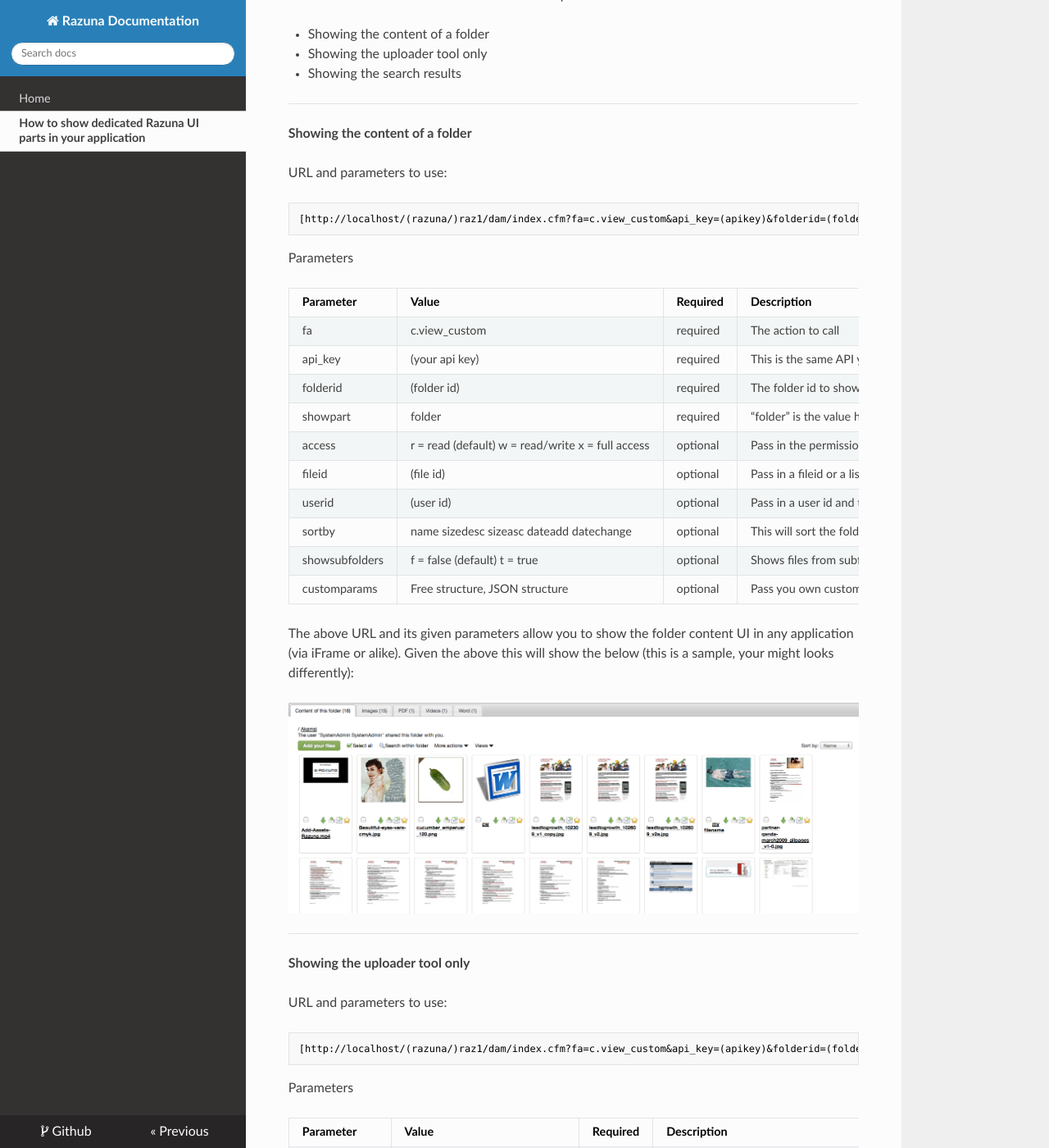
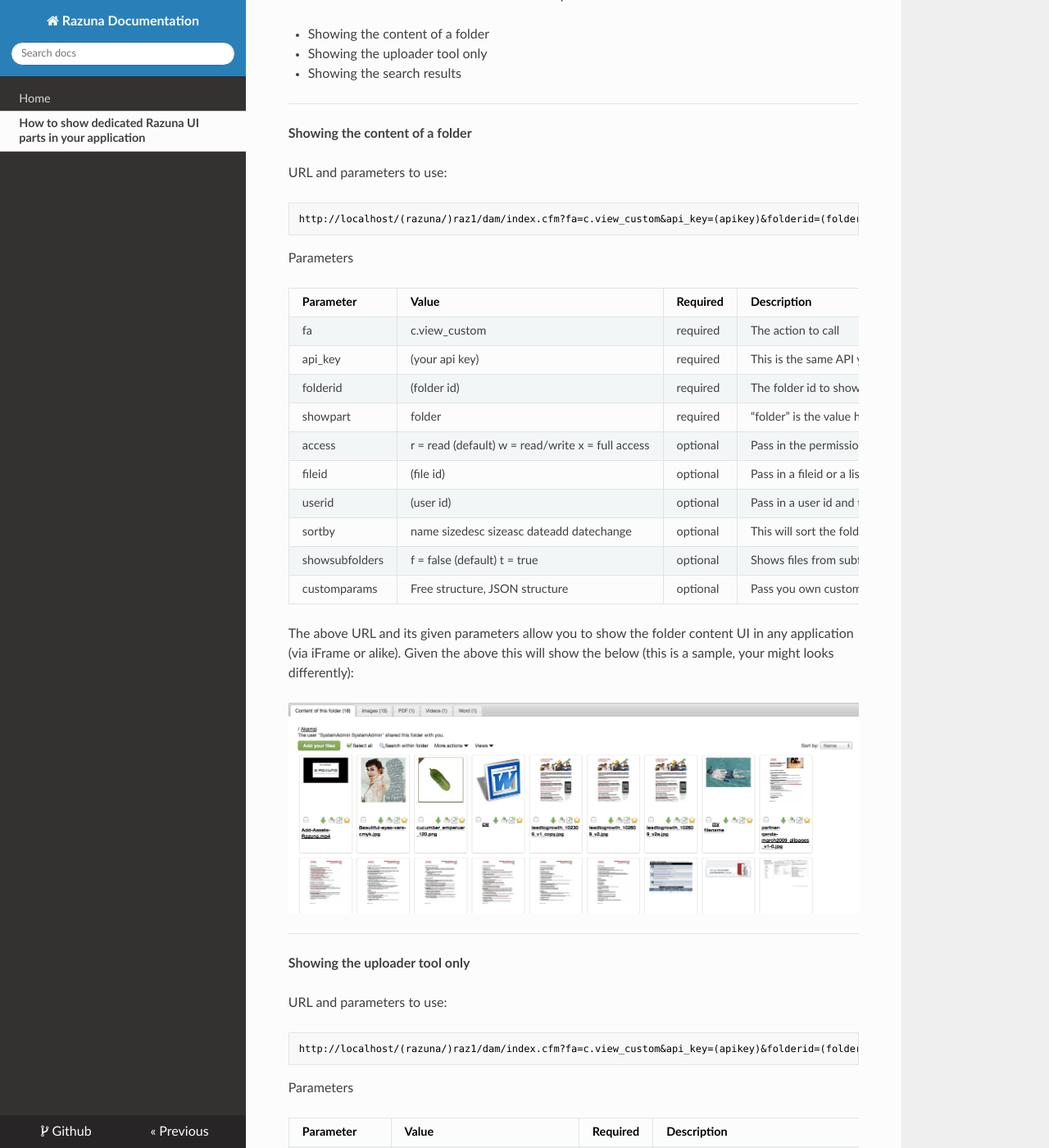
Before and after one commit to razuna/razuna-docs, an MkDocs documentation site: the page built from docs/How/How_to_show_dedicated_Razuna_UI_parts.md, in a window 1280 px wide and 1400 px high, scrolled down 261 px. Shown: the whole window at 82% size. Built offline with MkDocs 1.6.1, drawn with Linux system fonts in a browser that asks for light colours; nearby versions of some CDN libraries; old or Windows-style settings are respelled for this version of MkDocs; part of the change alters nothing that is shown; some of the changed text lies outside the part shown.

Commit message:
Modify the content

````diff
--- a/docs/How/How_to_show_dedicated_Razuna_UI_parts.md
+++ b/docs/How/How_to_show_dedicated_Razuna_UI_parts.md
@@ -15,7 +15,7 @@ ___
 URL and parameters to use:
 
 ```
-[http://localhost/(razuna/)raz1/dam/index.cfm?fa=c.view_custom&api_key=(apikey)&folderid=(folderid)&showpart=folder&access=r&fileid=108](http://localhost/(razuna/)raz1/dam/index.cfm?fa=c.view_custom&api_key=(apikey)&folderid=(folderid)&showpart=folder&access=r&fileid=108)
+http://localhost/(razuna/)raz1/dam/index.cfm?fa=c.view_custom&api_key=(apikey)&folderid=(folderid)&showpart=folder&access=r&fileid=108
 ```
 
 Parameters
@@ -44,7 +44,7 @@ ___
 URL and parameters to use:
 
 ```
-[http://localhost/(razuna/)raz1/dam/index.cfm?fa=c.view_custom&api_key=(apikey)&folderid=(folderid)&showpart=upload](http://localhost/(razuna/)raz1/dam/index.cfm?fa=c.view_custom&api_key=(apikey)&folderid=(folderid)&showpart=upload)
+http://localhost/(razuna/)raz1/dam/index.cfm?fa=c.view_custom&api_key=(apikey)&folderid=(folderid)&showpart=upload
 ```
 
 Parameters
@@ -69,7 +69,7 @@ ___
 URL and parameters to use (Example):
 
 ```
-[http://localhost/(razuna/)raz1/dam/index.cfm?fa=c.view_custom&api_key=(apikey)&searchfor=audrey&show=all&access=r&showpart=search](http://localhost/(razuna/)raz1/dam/index.cfm?fa=c.view_custom&api_key=(apikey)&searchfor=audrey&show=)
+http://localhost/(razuna/)raz1/dam/index.cfm?fa=c.view_custom&api_key=(apikey)&searchfor=audrey&show=all&access=r&showpart=search
 ```
 
 Parameters
````
